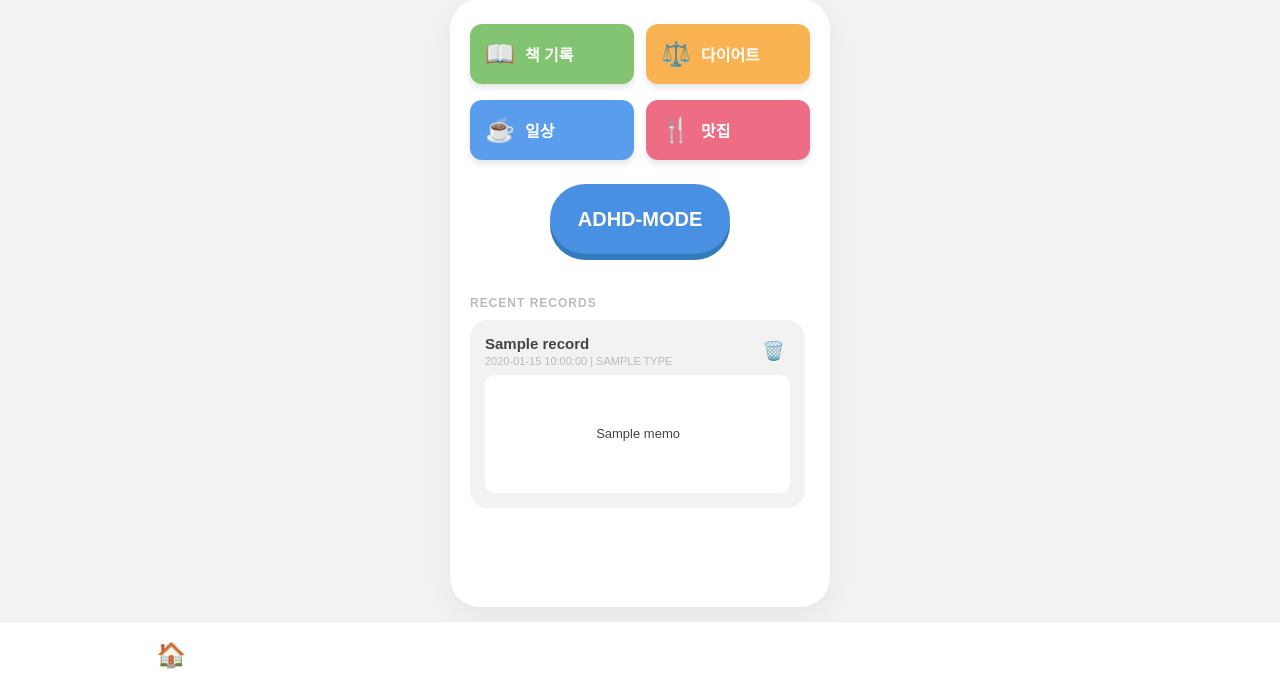
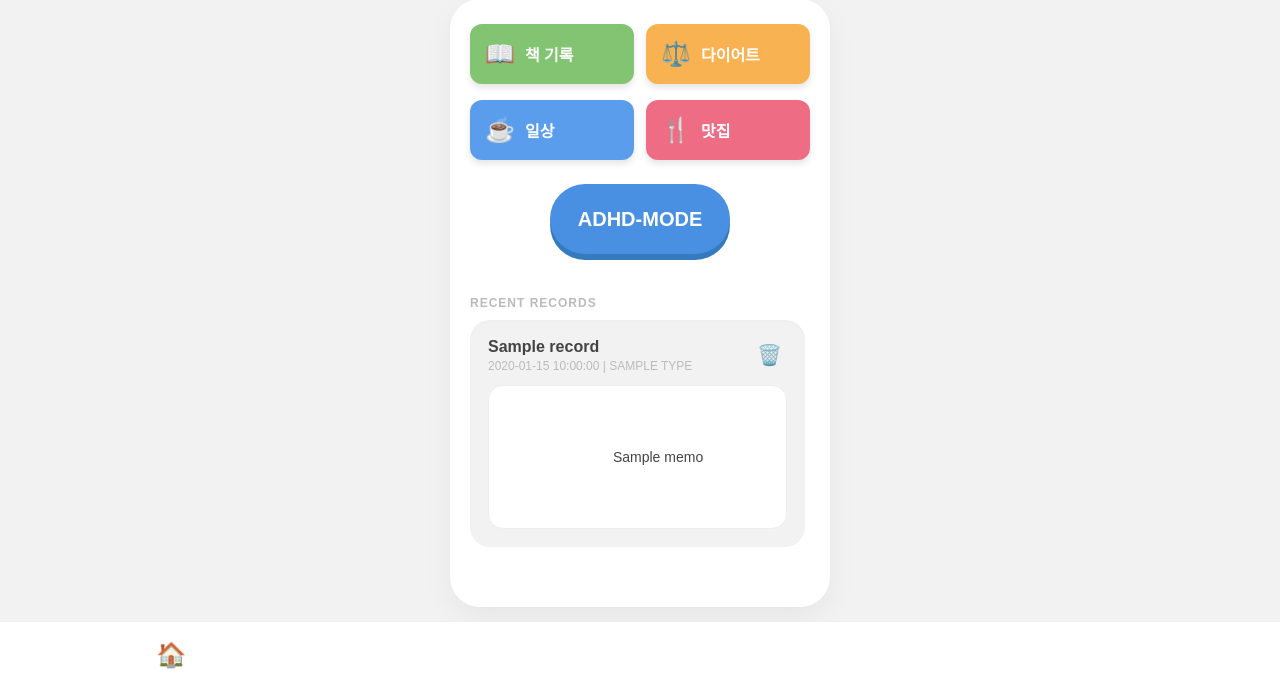
Before and after one commit to wealthsmurf/ADHdiary, a FastAPI app: template templates/index.html in a window 1280 px wide. Shown: the part 113-800 px from the top of the page. Run offline with FastAPI, Linux system fonts and the light colour scheme; the template is opened without the code that fills it: most values are stand-ins (such as "Sample title", 1, 10 or a date in 2020).

Commit message:
Update index.html

```diff
--- a/templates/index.html
+++ b/templates/index.html
@@ -84,25 +84,30 @@
         .record-scroll-area::-webkit-scrollbar { width: 4px; }
         .record-scroll-area::-webkit-scrollbar-thumb { background: var(--border-color); border-radius: 10px; }
 
+        /* --- 레코드 카드 및 내용 칸 수정 --- */
         .record-card {
-            background: var(--bg-color); border-radius: 18px; padding: 15px;
-            margin-bottom: 15px; display: flex; flex-direction: column;
-            position: relative;
+            background: var(--bg-color); border-radius: 20px; padding: 18px;
+            margin-bottom: 20px; display: flex; flex-direction: column;
+            position: relative; box-shadow: inset 0 2px 4px rgba(0,0,0,0.02);
         }
-        .record-header { display: flex; justify-content: space-between; align-items: flex-start; margin-bottom: 8px; }
-        .record-info b { font-size: 15px; color: var(--text-main); display: block; }
-        .record-info p { font-size: 11px; color: var(--text-sub); margin: 3px 0 0 0; }
+        .record-header { display: flex; justify-content: space-between; align-items: flex-start; margin-bottom: 12px; }
+        .record-info b { font-size: 16px; color: var(--text-main); display: block; }
+        .record-info p { font-size: 12px; color: var(--text-sub); margin: 3px 0 0 0; }
 
+        /* 내용 확인 칸 (크기 대폭 확장) */
         .record-content {
-            font-size: 13px; color: var(--text-main); line-height: 1.5;
-            background: var(--card-bg); padding: 10px; border-radius: 10px;
+            font-size: 14px; color: var(--text-main); line-height: 1.6;
+            background: var(--card-bg); padding: 15px; border-radius: 15px;
             white-space: pre-wrap; word-break: break-all;
-            max-height: 120px; overflow-y: auto;
+            min-height: 80px; /* 최소 높이 확보 */
+            max-height: 300px; /* 최대 높이 확장 */
+            overflow-y: auto;
+            border: 1px solid var(--border-color);
         }
 
         .direct-del-btn {
             background: none; border: none; color: #ff8a80;
-            font-size: 18px; cursor: pointer; padding: 5px;
+            font-size: 20px; cursor: pointer; padding: 5px;
         }
 
         .bottom-nav {
@@ -174,7 +179,7 @@
     </div>
 
     <div class="bottom-nav">
-        <div onclick="location.href='/'">🏠</div><div></div><div></div><div></div>
+        <div onclick="location.href='/'" style="cursor:pointer">🏠</div><div></div><div></div><div></div>
     </div>
 
     <script>
```
